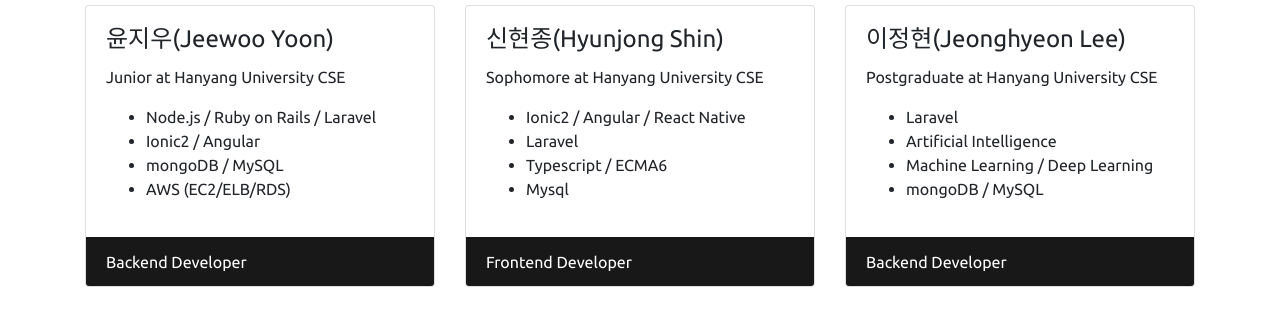
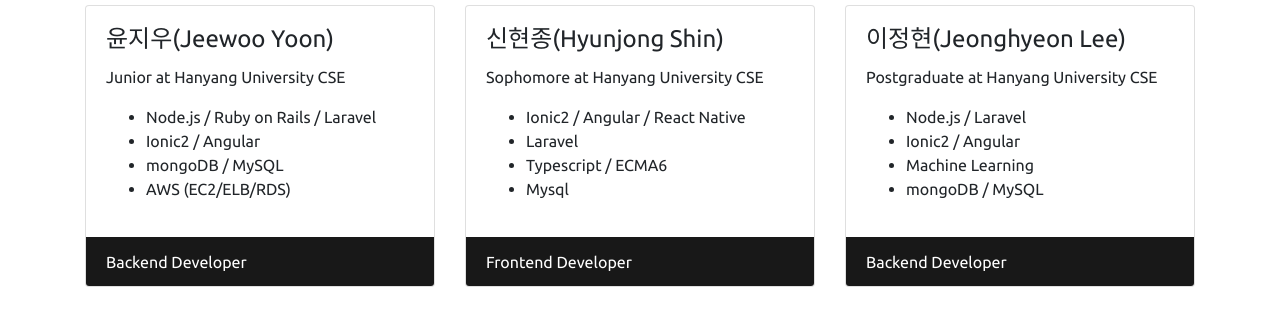
Before and after one commit to Hanyang-QuadJ/labs, a plain HTML site: page index.html in a window 1280 px wide. Shown: the part 574-900 px from the top of the page. Drawn offline with Linux system fonts and the light colour scheme.

Commit message:
specific ability

```diff
--- a/index.html
+++ b/index.html
@@ -41,7 +41,7 @@
 					    <h4 class="card-title">윤지우(Jeewoo Yoon)</h4>
 					    <p class="card-text">Junior at Hanyang University CSE</p>
 						<ul>
-							<li>Node.js / Ruby on Rails / Laravel</li>
+							<li>Node.js / Ruby on Rails / Laravel </li>
 							<li>Ionic2 / Angular</li>
 							<li>mongoDB / MySQL</li>
 							<li>AWS (EC2/ELB/RDS)</li>
@@ -77,9 +77,9 @@
 					    <h4 class="card-title">이정현(Jeonghyeon Lee)</h4>
 					    <p class="card-text">Postgraduate at Hanyang University CSE</p>
 					    <ul>
-							<li>Laravel</li>
-							<li>Artificial Intelligence</li>
-							<li>Machine Learning / Deep Learning</li>
+							<li>Node.js / Laravel</li>
+							<li>Ionic2 / Angular</li>
+							<li>Machine Learning</li>
 							<li>mongoDB / MySQL</li>
 						</ul>
 					    <!-- <a href="#" class="btn btn-primary">Go somewhere</a> -->
```
